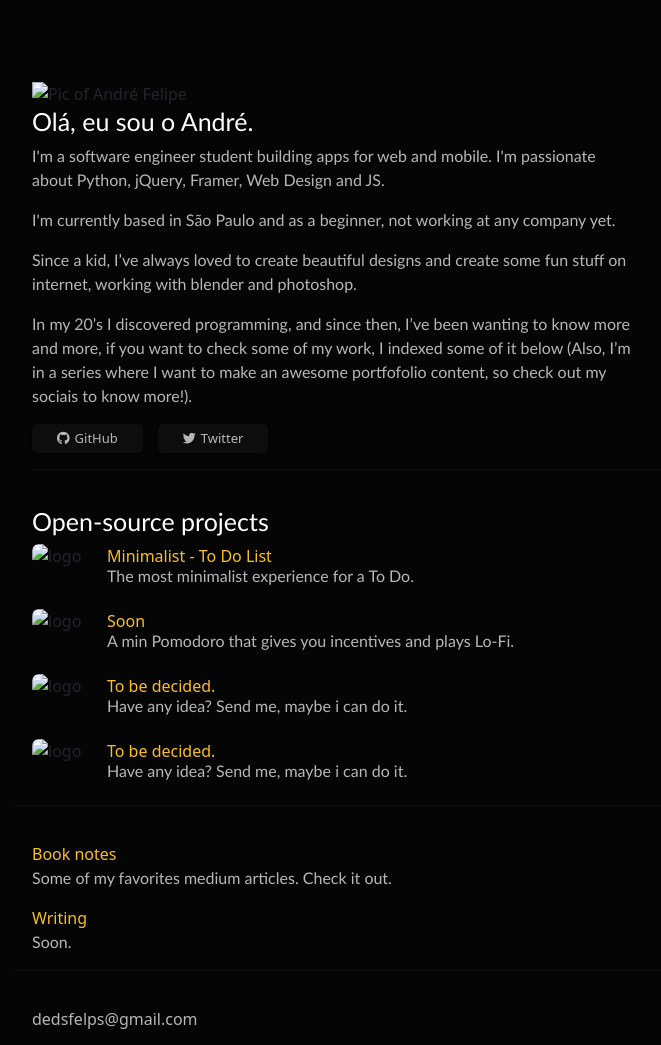
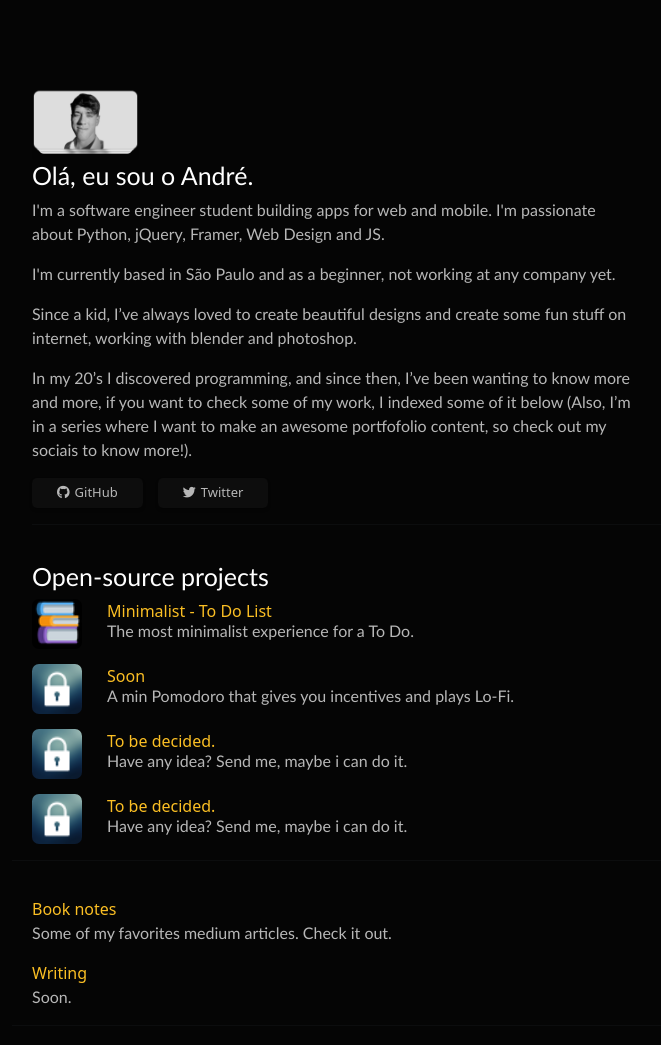
Before and after one commit to dedsfe/AndreFelipe, a plain HTML site: page index.html in a window 1280 px wide. Shown: the top 1045 px of the page, without its empty margins (160-821 px from the left). Drawn offline with nearby package versions, Linux system fonts and the light colour scheme.

Commit message:
Images Update index.html

```diff
--- a/index.html
+++ b/index.html
@@ -6,7 +6,7 @@
     <link href="https://cdn.jsdelivr.net/npm/bootstrap@5.3.2/dist/css/bootstrap.min.css" rel="stylesheet" integrity="sha384-T3c6CoIi6uLrA9TneNEoa7RxnatzjcDSCmG1MXxSR1GAsXEV/Dwwykc2MPK8M2HN" crossorigin="anonymous">
     <link rel="stylesheet" href="./style.css">
     <title>Portfolio - André Felipe</title>
-    <link rel="icon" type="image/x-icon" href="./images/favicon.png">
+    <link rel="icon" type="image/x-icon" href="./favicon.png">
 </head>
 
 <script src="https://kit.fontawesome.com/88be073b14.js" crossorigin="anonymous"></script>
@@ -16,7 +16,7 @@
     <section id="header">
         <div class="container">
         <div class="content">
-            <img src="./images/609shots_so.png" alt="Pic of André Felipe" height="60px">
+            <img src="./609shots_so.png" alt="Pic of André Felipe" height="60px">
             <div class="text-header">
                 <h1> Olá, eu sou o André.</h1>
                 <p class="bio"> I'm a software engineer student building apps for web and mobile. I'm passionate about Python, jQuery, Framer, Web Design and JS.</p>
@@ -47,7 +47,7 @@
                 </h1>
                 <div class="projects-container">
                     <div class="container-project-row">
-                    <img src="./images/link rel=icon type=imagepng href=caminhoparaseu-favicon.png.png" alt="logo" class="logo-project">
+                    <img src="./link rel=icon type=imagepng href=caminhoparaseu-favicon.png.png" alt="logo" class="logo-project">
                     <div class="project-text">
                         <a href="https://dedsfe.github.io/todo-list/" class="link-project">Minimalist - To Do List</a>
                         <p  class="tight-line-height">The most minimalist experience for a To Do.</p>
@@ -55,7 +55,7 @@
                 </div>
 
                     <div class="container-project-row">
-                    <img src="./images/Em breve.png" alt="logo" class="logo-project">
+                    <img src="./Em breve.png" alt="logo" class="logo-project">
                     <div class="project-text">
                         <a href="https://dedsfe.github.io/todo-list/" class="link-project">Soon</a>
                         <p  class="tight-line-height">A min Pomodoro that gives you incentives and plays Lo-Fi. </p>
@@ -63,7 +63,7 @@
                 </div>
 
                 <div class="container-project-row">
-                    <img src="./images/Em breve.png" alt="logo" class="logo-project">
+                    <img src="./Em breve.png" alt="logo" class="logo-project">
                     <div class="project-text">
                         <a href="#footer" class="link-project">To be decided.</a>
                         <p  class="tight-line-height">Have any idea? Send me, maybe i can do it.</p>
@@ -71,7 +71,7 @@
                 </div>
 
                 <div class="container-project-row">
-                    <img src="./images/Em breve.png" alt="logo" class="logo-project">
+                    <img src="./Em breve.png" alt="logo" class="logo-project">
                     <div class="project-text">
                         <a href="#footer" class="link-project">To be decided.</a>
                         <p  class="tight-line-height">Have any idea? Send me, maybe i can do it.</p>
```
